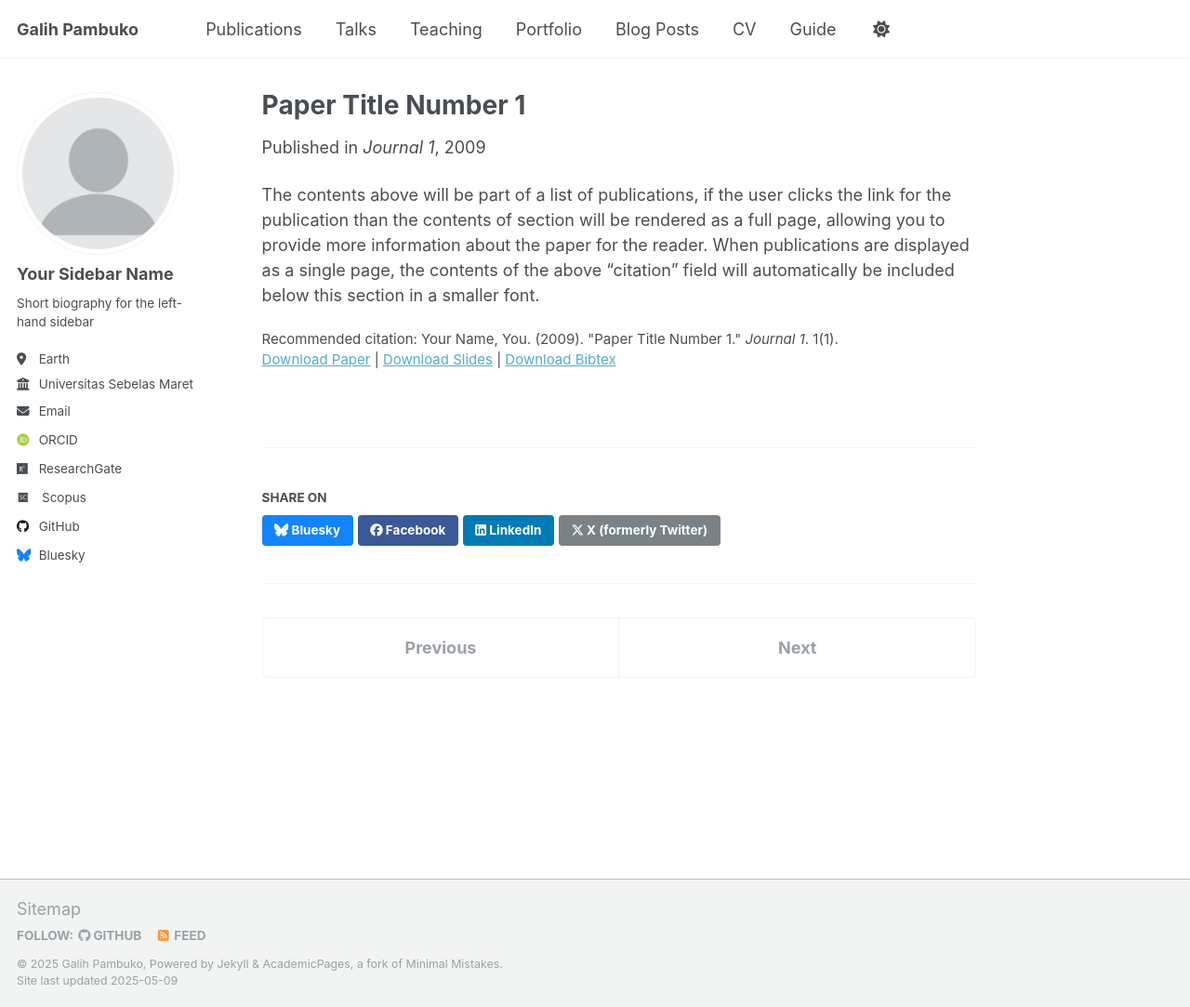
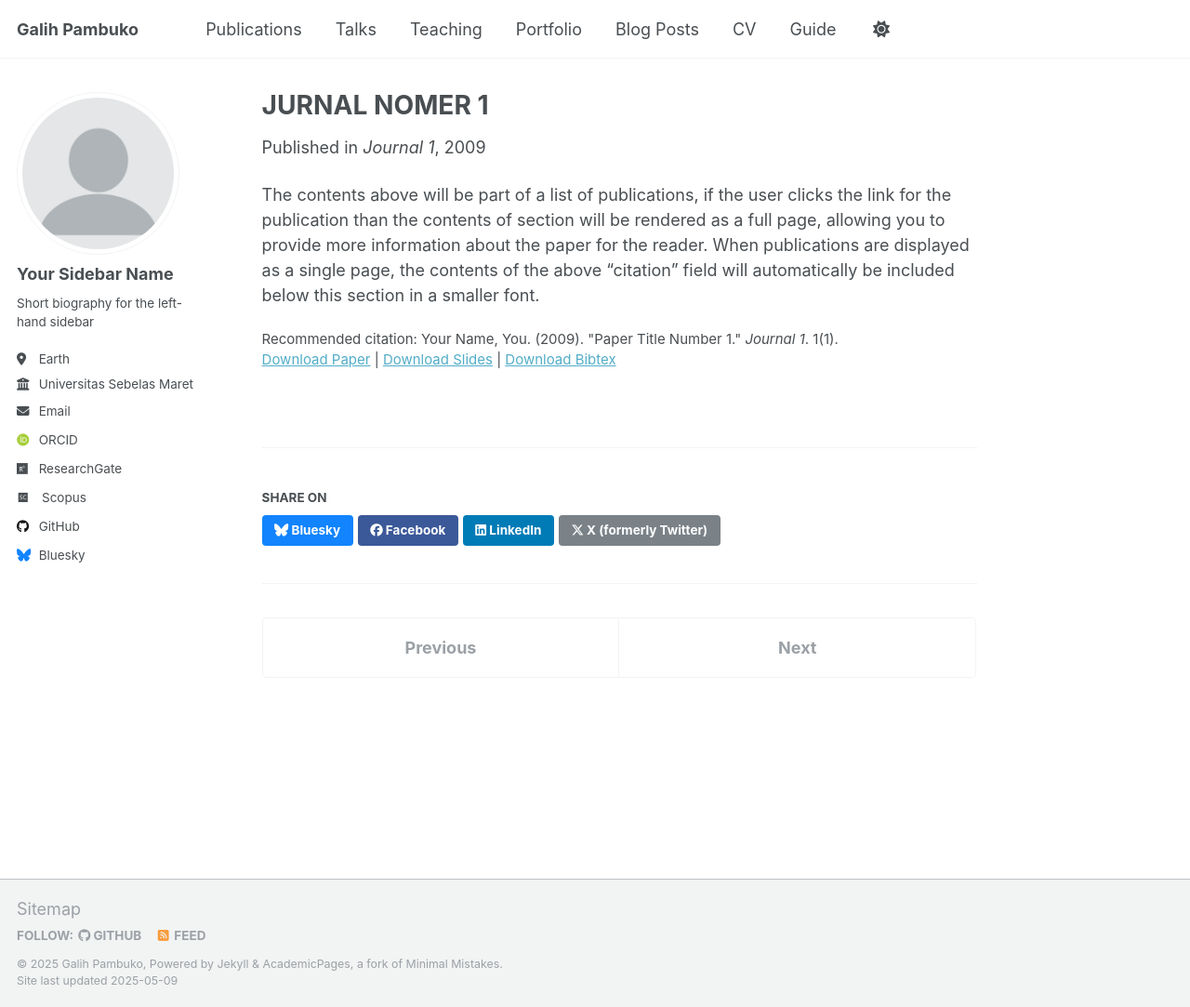
Before and after one commit to gpambuko/CV, a Jekyll site: the page built from _publications/2009-10-01-paper-title-number-1.md, in a window 1280 px wide and 1083 px high. Shown: the whole window at 93% size. Built offline with Jekyll 4.4.1, drawn with Linux system fonts in a browser that asks for light colours; some web fonts are replaced.

Commit message:
"Edit Folder Publication paper 1"

```diff
--- a/_publications/2009-10-01-paper-title-number-1.md
+++ b/_publications/2009-10-01-paper-title-number-1.md
@@ -1,5 +1,5 @@
 ---
-title: "Paper Title Number 1"
+title: "JURNAL NOMER 1"
 collection: publications
 category: manuscripts
 permalink: /publication/2009-10-01-paper-title-number-1
```
